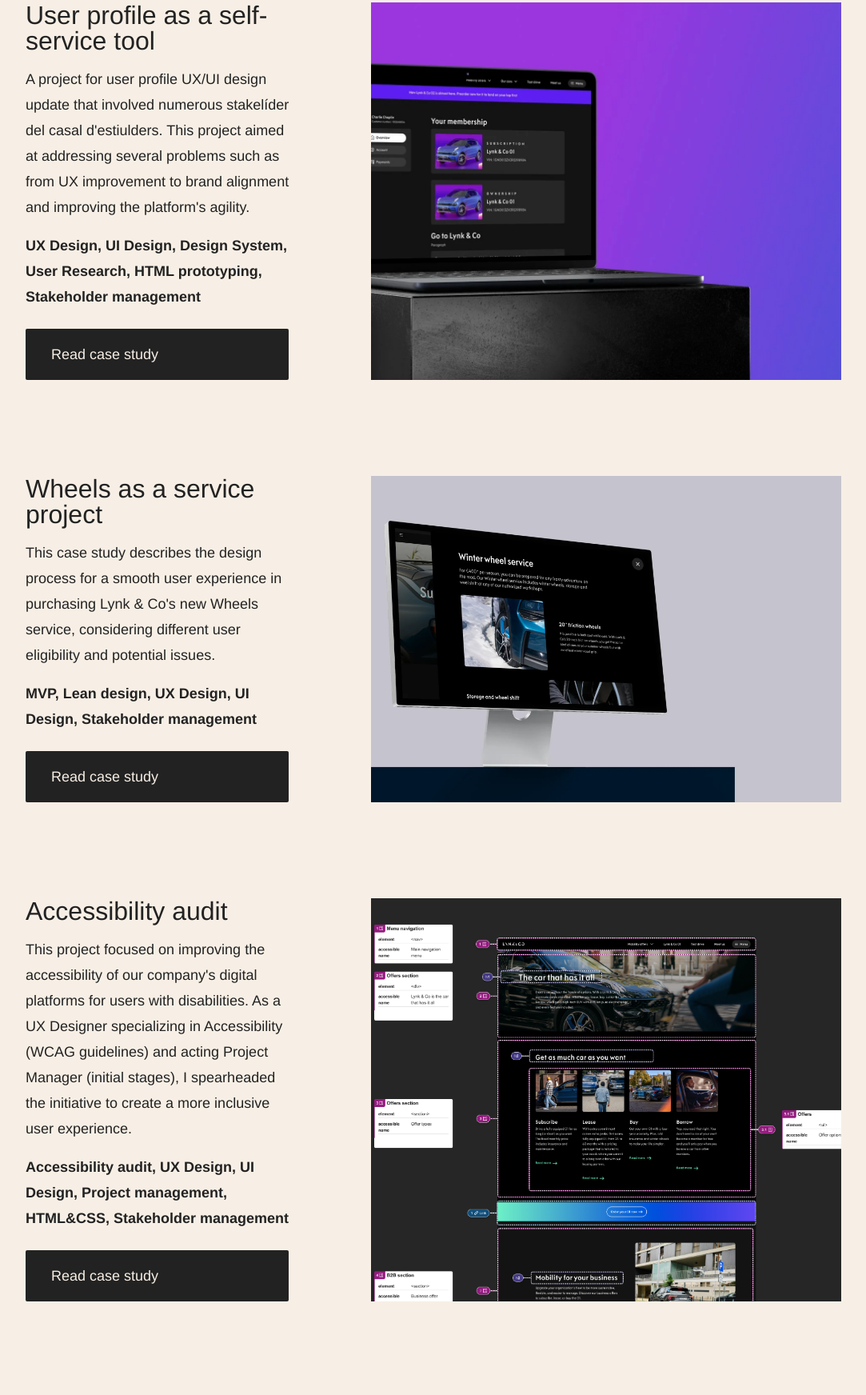
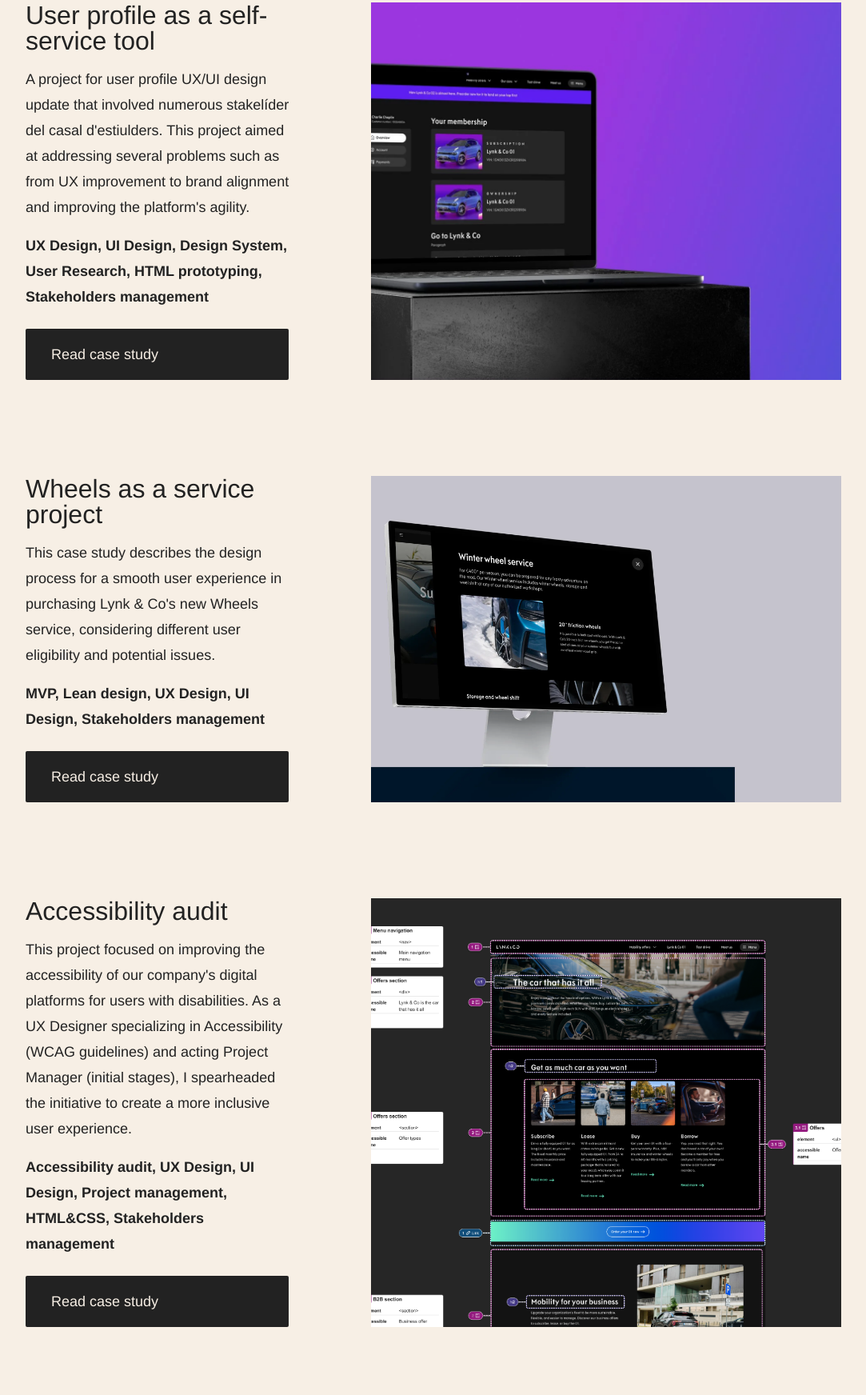
Before and after one commit to iurche/portfolio, a plain HTML site: page index.html in a window 1280 px wide. Shown: the part 1015-2759 px from the top of the page at 80% size, without its empty margins (98-1181 px from the left). Drawn offline with Linux system fonts and the light colour scheme; a web font is replaced by a local one.

Commit message:
fix waas case study

```diff
--- a/index.html
+++ b/index.html
@@ -86,7 +86,7 @@
     </p>
 
     <p class="body projects__tags">
-     UX Design, UI Design, Design System, User Research, HTML prototyping, Stakeholder management
+     UX Design, UI Design, Design System, User Research, HTML prototyping, Stakeholders management
     </p>
 </div>
 <img
@@ -108,7 +108,7 @@
       This case study describes the design process for a smooth user experience in purchasing Lynk & Co's new Wheels service, considering different user eligibility and potential issues.    </p>
 
     <p class="body projects__tags">
-     MVP, Lean design, UX Design, UI Design, Stakeholder management
+     MVP, Lean design, UX Design, UI Design, Stakeholders management
     </p>
 </div>
 <img
@@ -131,7 +131,7 @@
     </p>
 
     <p class="body projects__tags">
-     Accessibility audit, UX Design, UI Design, Project management, HTML&CSS, Stakeholder management
+     Accessibility audit, UX Design, UI Design, Project management, HTML&CSS, Stakeholders management
     </p>
 </div>
 <img
```
Also changed, not shown: waas.html (+0 -4 lines).
